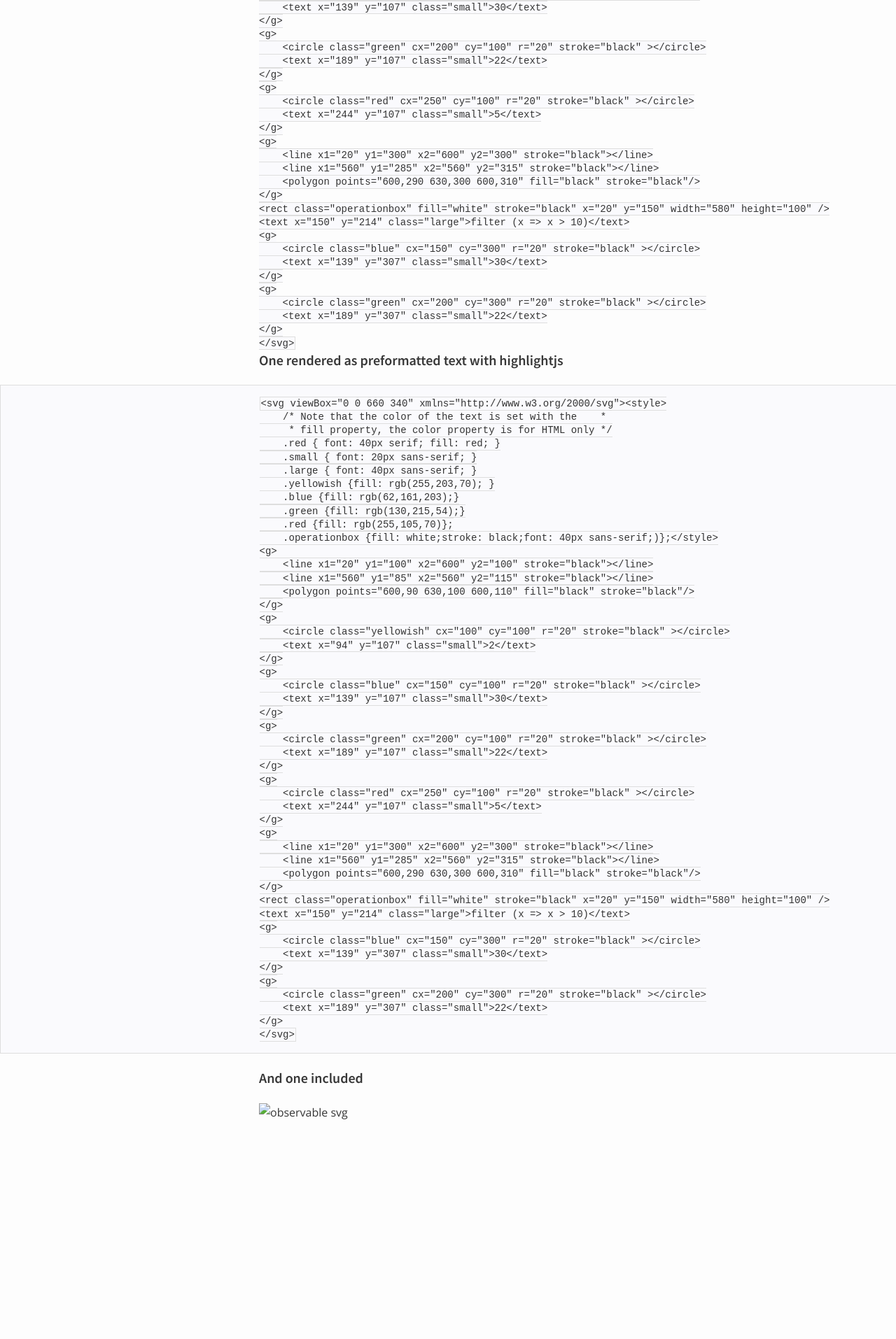
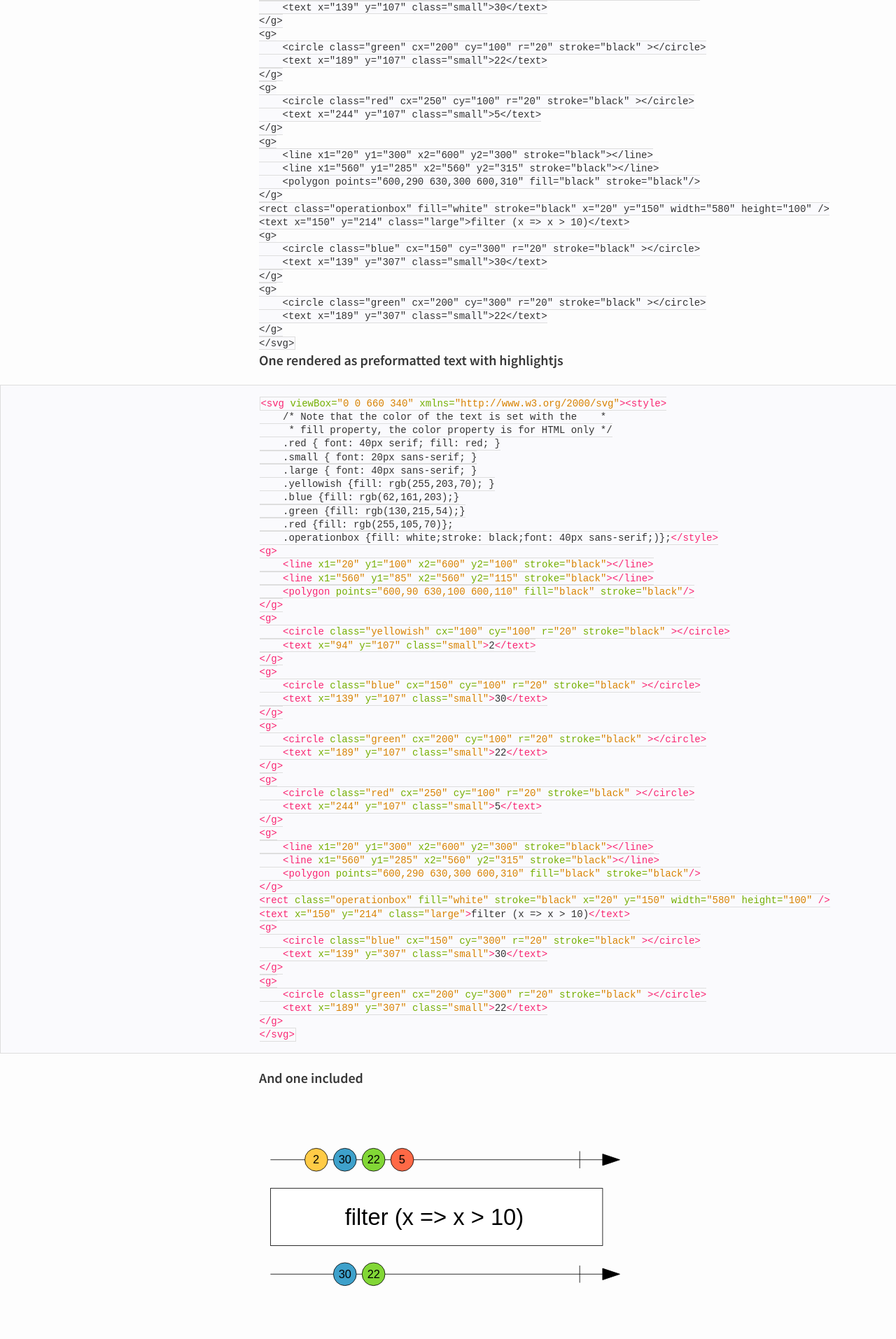
Before and after one commit to tikal86/tikal86.github.io, a Jekyll site: the page built from _posts/2020-04-19-playing-around-with-svg.md, in a window 1280 px wide. Shown: the part 832-2746 px from the top of the page at 70% size. Built offline with Jekyll 4.4.1, drawn with Linux system fonts in a browser that asks for light colours; before the commit the page ends 2495 px from its top, so only the background shows below that.

Commit message:
Fixing images showing, svg highlighting

````diff
--- a/_posts/2020-04-19-playing-around-with-svg.md
+++ b/_posts/2020-04-19-playing-around-with-svg.md
@@ -62,7 +62,7 @@ To learn how to best show svgs on my blog pages I am playing around with the opt
 ```
 
 #### One rendered  as preformatted text with highlightjs
-{% highlight svg %}
+{% highlight xml %}
 <svg viewBox="0 0 660 340" xmlns="http://www.w3.org/2000/svg"><style>
     /* Note that the color of the text is set with the    *
      * fill property, the color property is for HTML only */
@@ -114,4 +114,4 @@ To learn how to best show svgs on my blog pages I am playing around with the opt
 {% endhighlight %}
 
 #### And one included
-![observable svg](observable.svg)
+![observable svg](/images/observable.svg)
--- a/_sass/_layout.scss
+++ b/_sass/_layout.scss
@@ -205,7 +205,7 @@
 .cover {
     color: rgb(241, 241, 241);
     height: 100%;
-    background: url('http://lakto.org/assets/img/cover.jpg') no-repeat center center fixed;
+    background: url('https://images.unsplash.com/photo-1476790422463-0f61b4722b8e?dpr=2&auto=format&fit=crop&w=1080&h=720&q=80&cs=tinysrgb&crop=&bg=') no-repeat center center fixed;
     -webkit-background-size: cover;
     -moz-background-size: cover;
     -o-background-size: cover;
````
Also changed, not shown: other parts of _posts/2020-04-19-playing-around-with-svg.md (+1 -1 lines), images/observable.svg (renamed from _posts/observable.svg).
